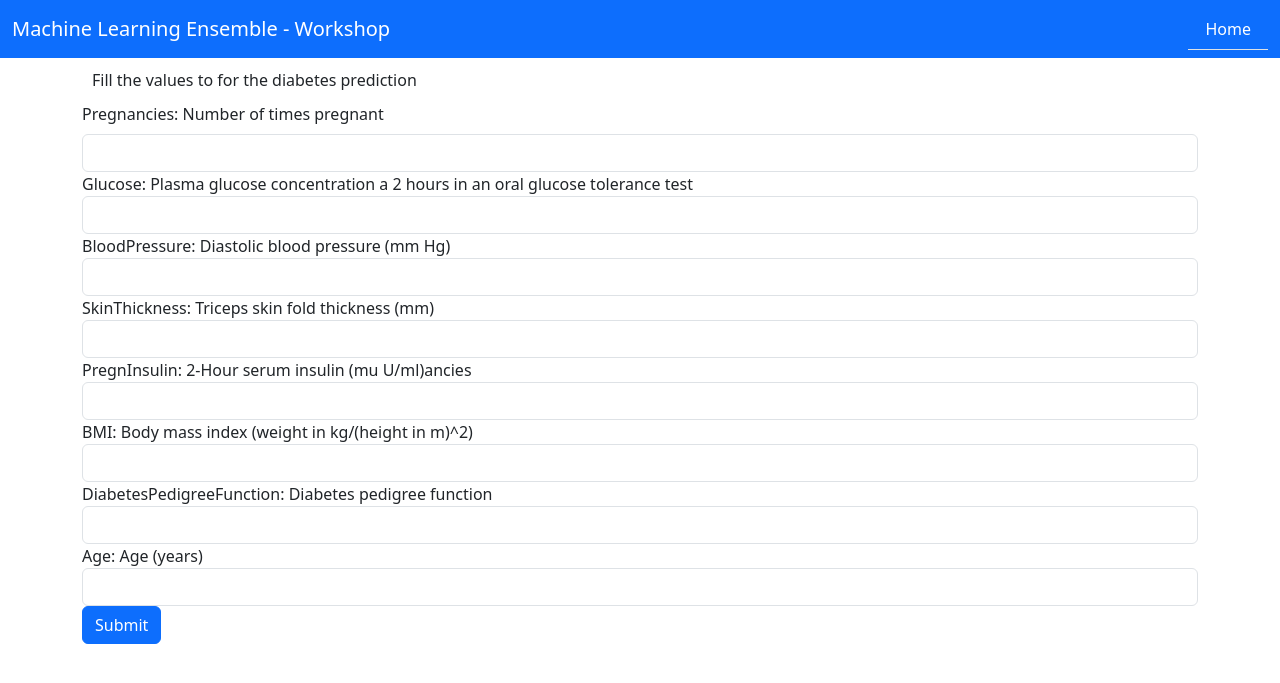
After one commit to mahesh6420/Ensemble-Learning-ML, a Flask app: page /predict in a window 1280 px wide. The commit adds this page. Shown: the top 683 px of the page. Run offline with Flask 2, Linux system fonts and the light colour scheme; some libraries are stand-ins or nearby versions.

Commit message:
[x] flask fully added

```diff
--- a/components/pima/routes.py
+++ b/components/pima/routes.py
@@ -1,7 +1,21 @@
-from flask import Flask, Blueprint, render_template
+from crypt import methods
+from components.pima.services import Pima
+from flask import Flask, Blueprint, render_template, url_for, request, redirect, render_template
 
 bp = Blueprint('pima', __name__)
 
 @bp.route('/')
 def index() :
-    return render_template('pima/index.html')
+    return render_template('pima/index.html', predictions = Pima().get_all())
+
+@bp.route('/predict', methods=['GET', 'POST'])
+def predict():
+    if request.method == 'POST':
+        features = [float(x) for x in request.form.values()]
+
+        # validating if features are correctly entered
+
+        predict_new = Pima().predict(features)
+        return redirect(url_for('pima.index'))
+
+    return render_template('pima/predict.html')
--- a/requirements.txt
+++ b/requirements.txt
@@ -6,3 +6,5 @@ Jinja2==3.0.3
 MarkupSafe==2.0.1
 Werkzeug==2.0.2
 gunicorn==20.1.0
+pymongo==4.2.0
+scikit-learn==1.0.2
--- a/static/static.css
+++ b/static/style.css
@@ -10,6 +10,10 @@
 
 .title {
     padding: 10px;
-    background-color: #0c0c68;
+    /* background-color: #0c0c68; */
+    /* color: white; */
+}
+
+.nav-link {
     color: white;
 }
--- a/templates/base.html
+++ b/templates/base.html
@@ -6,16 +6,20 @@
 </title>
 
 <!-- Latest compiled and minified CSS -->
-<link rel="stylesheet" href="https://maxcdn.bootstrapcdn.com/bootstrap/3.4.1/css/bootstrap.min.css">
+<link rel="stylesheet" href="https://cdn.usebootstrap.com/bootstrap/4.4.1/css/bootstrap.min.css">
 <link rel="stylesheet" href="{{ url_for('static', filename='style.css')}}">
 
-<nav class="navbar navbar-default bg-primary">
+<nav class="navbar navbar-dark bg-primary">
     <div class="container-fluid">
         <div class="navbar-header">
             <a class="navbar-brand" href="#">Machine Learning Ensemble - Workshop</a>
         </div>
-        <ul class="nav navbar-nav">
-            <li class=""><a href="{{url_for('pima.index')}}">Task Lists</a></li>
+        <ul class="nav nav-tabs">
+            <li class="nav-item">
+                <a class="nav-link" href="{{url_for('pima.index')}}">
+                    Home
+                </a>
+            </li>
         </ul>
     </div>
 </nav>
@@ -29,4 +33,5 @@
 <script src="https://ajax.googleapis.com/ajax/libs/jquery/3.6.0/jquery.min.js"></script>
 
 <!-- Latest compiled JavaScript -->
-<script src="https://maxcdn.bootstrapcdn.com/bootstrap/3.4.1/js/bootstrap.min.js"></script>
+<script src="https://cdn.usebootstrap.com/bootstrap/4.4.1/js/bootstrap.min.js"></script>
+<script src="https://cdn.usebootstrap.com/bootstrap/4.4.1/js/bootstrap.bundle.min.js"></script>
--- /dev/null
+++ b/templates/pima/predict.html
@@ -0,0 +1,52 @@
+{%extends 'base.html' %} {%block body%}
+
+<div class="title relative">
+    Fill the values to for the diabetes prediction
+</div>
+
+<form method="post">
+    <div class="form-group">
+        <label for="pregnancy" class="form-label">Pregnancies: Number of times pregnant</label>
+        <input type="number" class="form-control" name="pregnancy" id="pregnancy" required>
+    </div>
+
+    <div class="form-group">
+        <label for="glucose">Glucose: Plasma glucose concentration a 2 hours in an oral glucose tolerance test</label>
+        <input type="text" class="form-control" name="glucose" id="glucose" required>
+    </div>
+
+    <div class="form-group">
+        <label for="bloodpressure"> BloodPressure: Diastolic blood pressure (mm Hg)</label>
+        <input type="text" class="form-control" name="bloodpressure" id="bloodpressure" required>
+    </div>
+
+    <div class="form-group">
+        <label for="skinthickness">SkinThickness: Triceps skin fold thickness (mm)</label>
+        <input type="text" class="form-control" name="skinthickness" id="skinthickness" required>
+    </div>
+
+    <div class="form-group">
+        <label for="insulin">PregnInsulin: 2-Hour serum insulin (mu U/ml)ancies</label>
+        <input type="text" class="form-control" name="insulin" id="insulin" required>
+    </div>
+
+    <div class="form-group">
+        <label for="bmi"> BMI: Body mass index (weight in kg/(height in m)^2)</label>
+        <input type="text" class="form-control" name="bmi" id="bmi" required>
+    </div>
+
+    <div class="form-group">
+        <label for="diabetespedigreefunction">DiabetesPedigreeFunction: Diabetes pedigree function</label>
+        <input type="text" class="form-control" name="diabetespedigreefunction" id="diabetespedigreefunction" required>
+    </div>
+
+    <div class="form-group">
+        <label for="age">Age: Age (years)</label>
+        <input type="number" class="form-control" name="age" id="age" required>
+    </div>
+
+    <button type="submit" class="btn btn-primary">Submit</button>
+
+</form>
+
+{%endblock%}
```
Also changed, not shown: components/pima/services.py (+32 -0 lines), db.py (added, +14 -0 lines), templates/pima/index.html (+19 -8 lines), 1 other file.
